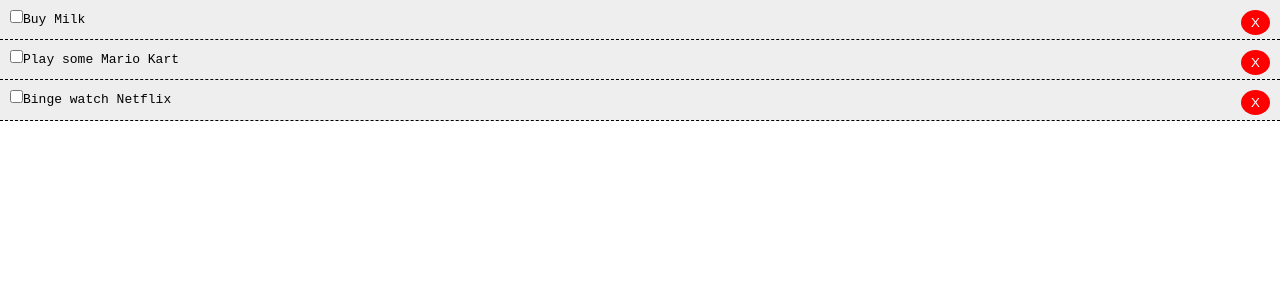
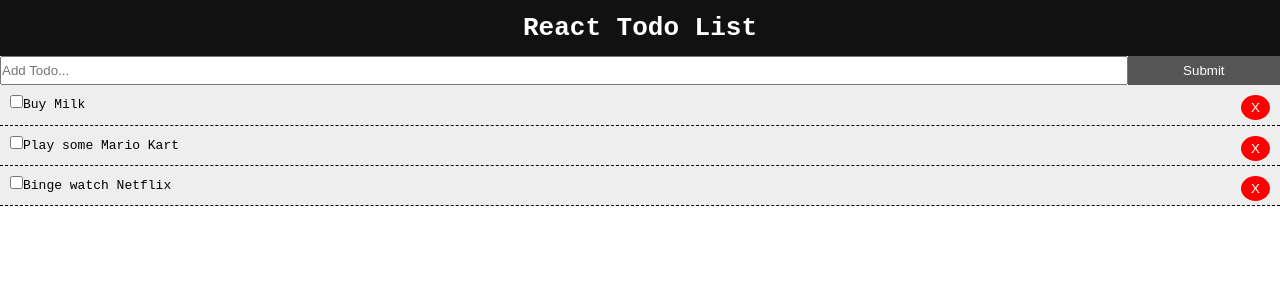
Before and after one commit to VisheshSingh/react-list, a React (Create React App) app: page / in a window 1280 px wide. Shown: the top 300 px of the page. Built offline with nearby package versions, Linux system fonts and the light colour scheme; the HTML template or start-up script is replaced by a standard one.

Commit message:
adding todo

```diff
--- a/package.json
+++ b/package.json
@@ -5,7 +5,8 @@
   "dependencies": {
     "react": "^16.7.0",
     "react-dom": "^16.7.0",
-    "react-scripts": "2.1.2"
+    "react-scripts": "2.1.2",
+    "uuid": "^3.3.2"
   },
   "scripts": {
     "start": "react-scripts start",
--- a/src/App.js
+++ b/src/App.js
@@ -1,23 +1,25 @@
 import React, { Component } from 'react';
 import './App.css';
 import Todos from './components/Todos';
-
+import AddTodo from './components/AddTodo';
+import Header from './components/layout/Header';
+import uuid from 'uuid';
 
 class App extends Component {
   state = {
     todos: [
       {
-        id: 1,
+        id: uuid.v4(),
         title: 'Buy Milk',
         complete: false
       },
       {
-        id: 2,
+        id: uuid.v4(),
         title: 'Play some Mario Kart',
         complete: false
       },
       {
-        id: 3,
+        id: uuid.v4(),
         title: 'Binge watch Netflix',
         complete: false
       }
@@ -39,10 +41,24 @@
     this.setState({ todos: [...this.state.todos.filter(todo => todo.id !== id)] })
   }
 
+  addTodo = (title) => {
+    const newTodo = {
+      id: uuid.v4(),
+      title,
+      complete: false
+    }
+    this.setState({ todos: [...this.state.todos, newTodo] })
+  }
+
   render() {
     return (
       <div className="App">
-        <Todos todos={this.state.todos} markComplete={this.markComplete} deleteTodo={this.deleteTodo} />
+        <Header />
+        <AddTodo addTodo={this.addTodo} />
+        <Todos
+          todos={this.state.todos}
+          markComplete={this.markComplete}
+          deleteTodo={this.deleteTodo} />
       </div>
     );
   }
--- /dev/null
+++ b/src/components/AddTodo.js
@@ -0,0 +1,33 @@
+import React, { Component } from 'react'
+
+export class AddTodo extends Component {
+    state = {
+        title: ''
+    }
+
+    onChange = (e) => {
+        this.setState({ [e.target.name]: e.target.value })
+    }
+
+    handleSubmit = (e) => {
+        e.preventDefault();
+        this.props.addTodo(this.state.title);
+        this.setState({ title: '' })
+    }
+    render() {
+        return (
+            <form style={{ display: 'flex' }} onSubmit={this.handleSubmit}>
+                <input
+                    type="text"
+                    name="title"
+                    placeholder="Add Todo..."
+                    style={{ flex: '10' }}
+                    value={this.state.title}
+                    onChange={this.onChange} />
+                <input type="submit" value="Submit" style={{ flex: '1' }} className="btn" />
+            </form>
+        )
+    }
+}
+
+export default AddTodo
--- /dev/null
+++ b/src/components/layout/Header.js
@@ -0,0 +1,19 @@
+import React from 'react'
+
+const Header = () => {
+    return (
+        <div style={headerStyle}>
+            <h1>React Todo List</h1>
+        </div>
+    )
+}
+
+// Header Style
+const headerStyle = {
+    padding: '10px',
+    backgroundColor: '#111',
+    color: '#fff',
+    textAlign: 'center'
+
+}
+export default Header
--- a/src/index.css
+++ b/src/index.css
@@ -12,3 +12,20 @@
   font-family: source-code-pro, Menlo, Monaco, Consolas, "Courier New",
     monospace;
 }
+
+.container {
+  padding: 0 1rem;
+}
+
+.btn {
+  display: inline-block;
+  border: none;
+  background-color:#555;
+  color: #fff;
+  padding: 7px 20px;
+  cursor: pointer;
+}
+
+.btn:hover {
+  background-color: #666;
+}
```
